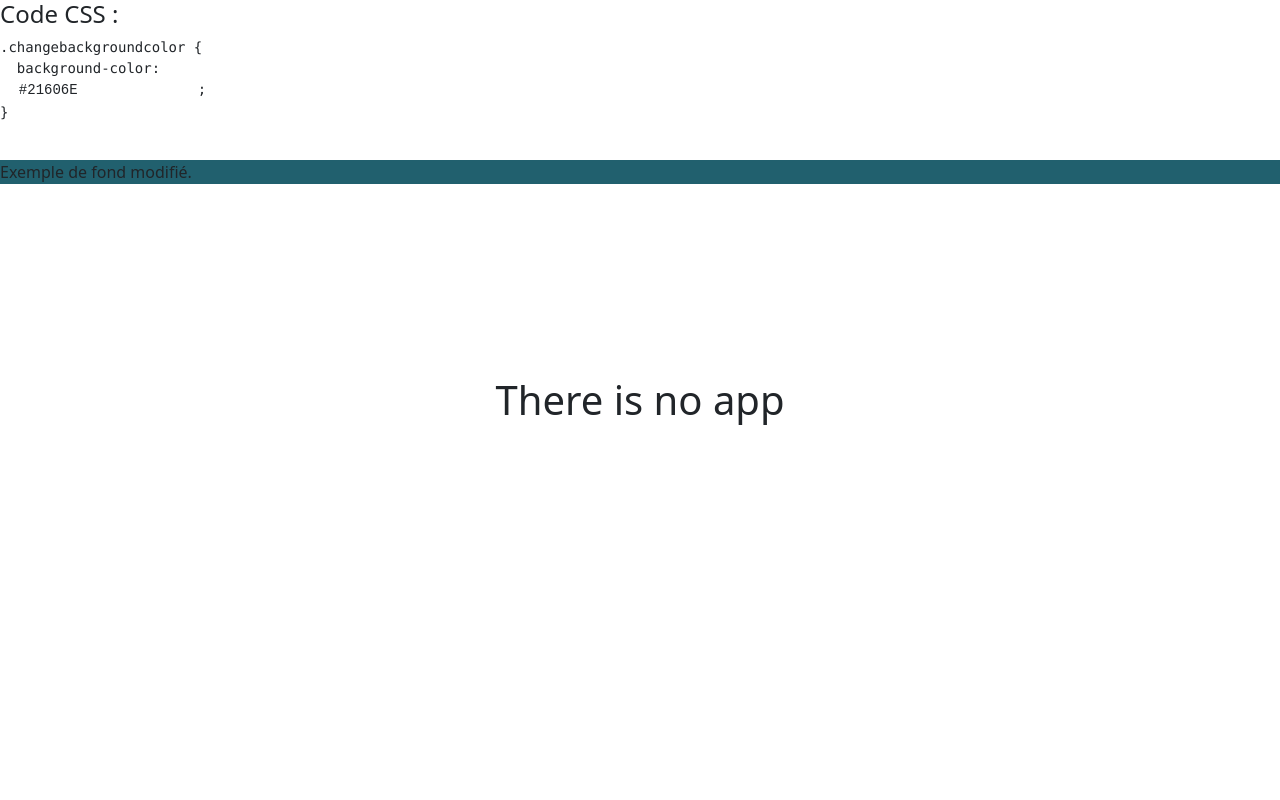
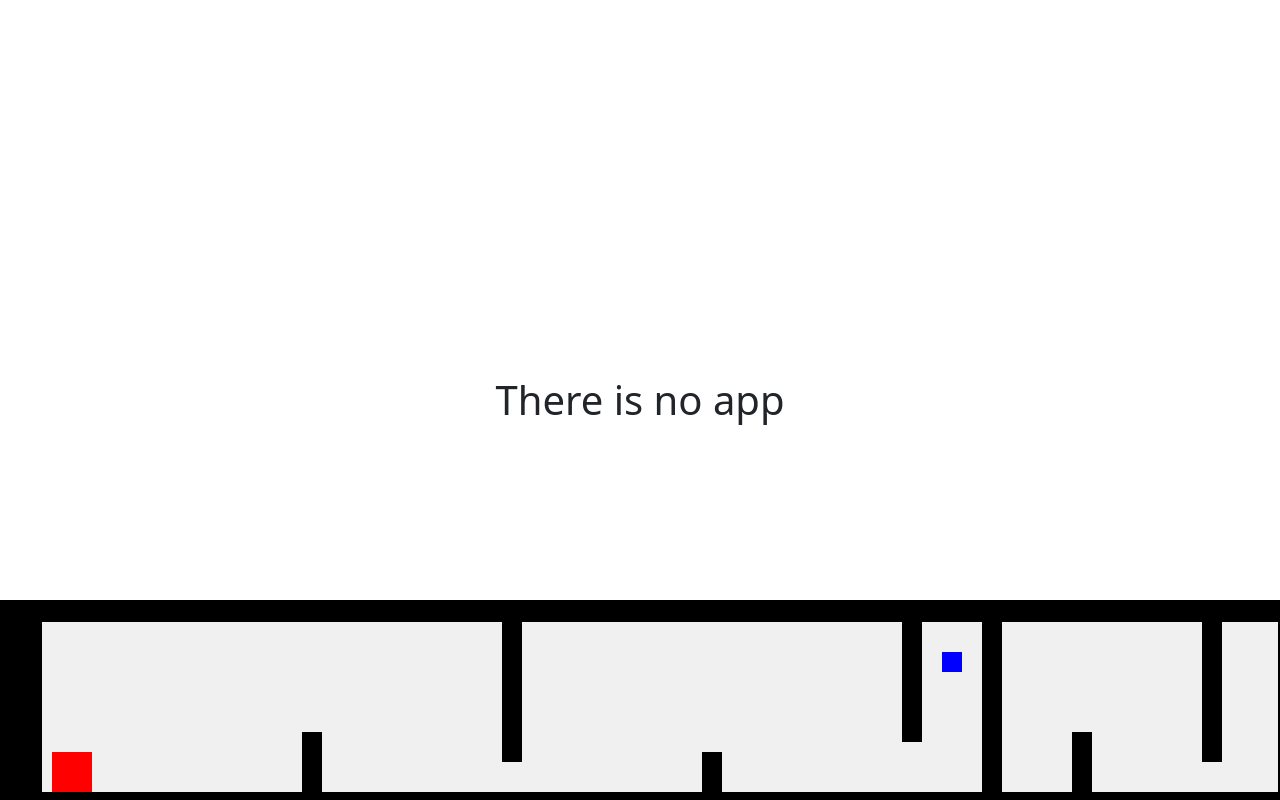
Before and after one commit to NiLeJus/Challenge_48h, an Angular app: page / in a window 1280 px wide. Built offline with nearby package versions, Linux system fonts and the light colour scheme.

Commit message:
feat (runner): runner ok without end button

```diff
--- a/src/_styles/styles.scss
+++ b/src/_styles/styles.scss
@@ -8,3 +8,16 @@
   left: 50%;
   transform: translate(-50%, -50%);
 }
+
+::-webkit-scrollbar {
+  display: none;
+}
+
+
+body {
+  box-sizing: border-box;
+  scrollbar-width: none;
+  /* Firefox */
+  -ms-overflow-style: none;
+  /* Internet Explorer 10+ */
+}
--- a/src/app/app.routes.ts
+++ b/src/app/app.routes.ts
@@ -1,7 +1,9 @@
 import { Routes } from '@angular/router';
 import { LandingScreenComponent } from '../views/screens/landing-screen/landing-screen.component';
+import { RunnerComponent } from '../views/screens/runner/runner.component';
 
 export const routes: Routes = [
-    { path: '', component: LandingScreenComponent },
-    { path: '**', component: LandingScreenComponent }
+  { path: '', component: LandingScreenComponent },
+  { path: '**', component: LandingScreenComponent },
+  { path: 'runner', component: RunnerComponent },
 ];
--- a/src/views/screens/landing-screen/landing-screen.component.html
+++ b/src/views/screens/landing-screen/landing-screen.component.html
@@ -1,3 +1,7 @@
-<h1 class="centered">There is no app</h1>
+<section>
+  <div class="blank">
 
-<app-correct-css />
+  </div>
+  <h1 class="centered">There is no app</h1>
+  <app-runner></app-runner>
+</section>
--- a/src/views/screens/landing-screen/landing-screen.component.scss
+++ b/src/views/screens/landing-screen/landing-screen.component.scss
@@ -0,0 +1,12 @@
+section {
+  height: 100vh;
+  display: flex;
+  flex-direction: column;
+  justify-content: space-between;
+
+  .blank,
+  app-runner {
+    height: fit-content;
+    width: 100%;
+  }
+}
--- a/src/views/screens/landing-screen/landing-screen.component.ts
+++ b/src/views/screens/landing-screen/landing-screen.component.ts
@@ -1,9 +1,10 @@
 import { Component } from '@angular/core';
 import { CorrectCssComponent } from "../correct-css/correct-css.component";
+import { RunnerComponent } from '../runner/runner.component';
 
 @Component({
   selector: 'app-landing-screen',
-  imports: [CorrectCssComponent],
+  imports: [RunnerComponent, CorrectCssComponent],
   templateUrl: './landing-screen.component.html',
   styleUrl: './landing-screen.component.scss'
 })
--- /dev/null
+++ b/src/views/screens/runner/runner.component.html
@@ -0,0 +1,19 @@
+@if(runner){
+<div class="game-container">
+  <div class="character" [style.left.px]="characterX" [style.top.px]="characterY" [style.height.px]="characterHeight">
+  </div>
+
+  <div *ngFor="let obstacle of obstacles" [ngStyle]="{
+     'position': 'absolute',
+     'left': obstacle.x + 'px',
+     'top': obstacle.y + 'px',
+     'width': obstacle.width + 'px',
+     'height': obstacle.height + 'px',
+     'background-color': obstacle.isMiam ? 'blue' : (obstacle.isTP ? 'violet' : 'black')
+   }">
+  </div>
+  <button class="final-button" (click)="resetView()">
+    click ?
+  </button>
+</div>
+}
--- /dev/null
+++ b/src/views/screens/runner/runner.component.scss
@@ -0,0 +1,28 @@
+.game-container {
+  width: 100%;
+  height: 200px;
+  border: 2px solid black;
+  position: relative;
+
+  overflow: hidden;
+  background-color: #f0f0f0;
+
+}
+
+.character {
+  width: 40px;
+  height: 40px;
+  background-color: red;
+  position: absolute;
+}
+
+.obstacle {
+  background-color: #000000;
+  position: absolute;
+}
+
+.final-button {
+  position: absolute;
+  margin-top: 100px;
+  margin-left: 2000px;
+}
--- /dev/null
+++ b/src/views/screens/runner/runner.component.ts
@@ -0,0 +1,236 @@
+import { Component, HostListener, OnInit } from '@angular/core';
+import { CommonModule } from '@angular/common';
+
+@Component({
+  selector: 'app-runner',
+  standalone: true,
+  imports: [CommonModule],
+  templateUrl: './runner.component.html',
+  styleUrls: ['./runner.component.scss']
+})
+export class RunnerComponent implements OnInit {
+  runner: boolean = true
+  characterX = 50;
+  characterY = 150;
+  initialY = 150;
+  velocityX = 0;
+  velocityY = 0;
+  isJumping = false;
+  isSneaking = false;
+  characterHeight = 40;
+  moveSpeed = 5;
+  gravity = 1;
+  jumpStrength = 15;
+  jumpDirection = 0;
+  gameInterval: any;
+
+  obstacles = [
+    { x: 0, y: 0, width: 40, height: 200 }, // mur gauche
+    { x: 0, y: 190, width: 2100, height: 40, isGround: true }, // sol (ne compte pas comme obstacle)
+    { x: 0, y: 0, width: 2100, height: 20, isGround: true }, // plafond (ne compte pas comme obstacle)
+    { x: 2100, y: 0, width: 20, height: 200 }, // plafond (ne compte pas comme obstacle)
+
+    // { x: 1660, y: 0, width: 40, height: 200 }, // mur gauche
+
+
+
+    { x: 300, y: 130, width: 20, height: 70 }, //1er obstacle (saut)
+    { x: 500, y: 0, width: 20, height: 160 }, //2e obstacle (sneak)
+    { x: 700, y: 150, width: 20, height: 40 }, //3e obstacle (petit saut)
+    { x: 900, y: 0, width: 20, height: 140 },
+    { x: 980, y: 0, width: 20, height: 140 },
+    { x: 940, y: 50, width: 20, height: 20, isMiam: true },
+    { x: 980, y: 0, width: 20, height: 200, isBariere: true },
+    { x: 1070, y: 130, width: 20, height: 70 },
+    { x: 1200, y: 0, width: 20, height: 160 },
+    { x: 1300, y: 130, width: 20, height: 70 },
+    { x: 1400, y: 130, width: 20, height: 70 },
+
+    { x: 1550, y: 100, width: 20, height: 20, isTP: true },
+
+
+    { x: 1750, y: 0, width: 20, height: 200, isFinalBarriere: true },
+
+
+
+
+  ];
+
+
+  ngOnInit() {
+    // Démarrer la boucle de jeu
+    this.gameInterval = setInterval(() => this.gameLoop(), 20);
+  }
+
+  // Boucle de jeu principale
+  gameLoop() {
+    const newX = this.characterX + this.velocityX;
+
+    // Vérifier les collisions avant de déplacer
+    if (this.checkCollision(newX, this.characterY)) {
+      this.characterX = 50;  // Position initiale (x)
+      this.characterY = 150; // Position initiale (y)
+      this.velocityX = 0;    // Arrêter le mouvement horizontal
+      this.isJumping = false; // Réinitialiser le saut
+      this.jumpDirection = 0; // Réinitialiser la direction du saut
+      window.scrollTo({ top: 0, left: 0, behavior: 'smooth' });
+
+    } else {
+      this.characterX = newX;
+    }
+  }
+
+  @HostListener('window:keydown', ['$event'])
+  handleKeyDown(event: KeyboardEvent) {
+    if (event.code === 'ArrowRight') {
+      this.velocityX = this.moveSpeed;
+      if (this.isJumping) {
+        this.jumpDirection = -1;
+      }
+    } else if (event.code === 'ArrowLeft') {
+      this.velocityX = -this.moveSpeed;
+      if (this.isJumping) {
+        this.jumpDirection = 1;
+      }
+    } else if ((event.code === 'Space' || event.code === 'ArrowUp') && !this.isJumping) {
+      this.jump();
+    } else if (event.code === 'ArrowDown' && !this.isSneaking) {
+      this.sneak(true);  // Activer le mode sneak
+    }
+  }
+
+  @HostListener('window:keyup', ['$event'])
+  handleKeyUp(event: KeyboardEvent) {
+    // Arrêter le mouvement horizontal quand on relâche les touches
+    if (event.code === 'ArrowRight' && this.velocityX > 0) {
+      this.velocityX = 0;
+    } else if (event.code === 'ArrowLeft' && this.velocityX < 0) {
+      this.velocityX = 0;
+    }
+
+    // Désactiver le sneak lorsque la touche est relâchée
+    if (event.code === 'ArrowDown' && this.isSneaking) {
+      this.sneak(false);  // Désactiver le mode sneak
+    }
+  }
+
+  jump() {
+    if (this.isJumping) return;
+    this.isJumping = true;
+    let jumpVelocity = this.jumpStrength;
+    let horizontalVelocity = this.velocityX;
+
+    let jumpInterval = setInterval(() => {
+      // Calculer la nouvelle position pendant le saut
+      const newX = this.characterX + horizontalVelocity;
+      const newY = this.characterY - jumpVelocity;
+
+      // Vérifier les collisions avant de déplacer
+      if (!this.checkCollision(newX, newY)) {
+        this.characterX = newX;
+        this.characterY = newY;
+      } else {
+        // Si collision, arrêter le mouvement
+        horizontalVelocity = 0;
+      }
+
+      jumpVelocity -= this.gravity;
+
+      // Si on est de retour au sol
+      if (this.characterY >= this.initialY && jumpVelocity <= 0) {
+        clearInterval(jumpInterval);
+        this.isJumping = false;
+        this.characterY = this.initialY;
+        this.jumpDirection = 0;
+      }
+
+      // Appliquer le mouvement diagonal si nécessaire
+      if (this.jumpDirection === 1) {
+        const newX = this.characterX - 1;
+        if (!this.checkCollision(newX, this.characterY)) {
+          this.characterX = newX;
+        }
+      } else if (this.jumpDirection === -1) {
+        const newX = this.characterX + 1;
+        if (!this.checkCollision(newX, this.characterY)) {
+          this.characterX = newX;
+        }
+      }
+    }, 20);
+  }
+
+  sneak(isSneaking: boolean) {
+    if (isSneaking) {
+      // Activer le mode sneak
+      this.isSneaking = true;
+      const originalHeight = this.characterHeight;
+      const reducedHeight = 20; // Hauteur réduite
+
+      const heightDifference = originalHeight - reducedHeight;
+
+      this.characterHeight = reducedHeight;
+      this.characterY = this.characterY + heightDifference;
+    } else {
+      // Désactiver le mode sneak
+      this.isSneaking = false;
+      const originalHeight = 40; // Hauteur normale
+      const reducedHeight = 20;
+
+      const heightDifference = originalHeight - reducedHeight;
+
+      this.characterHeight = originalHeight;
+      this.characterY = this.characterY - heightDifference;
+    }
+  }
+  checkCollision(newX: number, newY: number): boolean {
+    return this.obstacles.some(obstacle => {
+      if (obstacle.isGround) return false;
+
+      const isColliding = newX < obstacle.x + obstacle.width &&
+        newX + 40 > obstacle.x &&
+        newY < obstacle.y + obstacle.height &&
+        newY + this.characterHeight > obstacle.y;
+
+      if (obstacle.isMiam && isColliding) {
+        this.handleMiamCollision();
+      }
+
+      if (obstacle.isTP && isColliding) {
+        this.handleTPCollision();
+      }
+
+      return isColliding;
+    });
+  }
+
+
+  handleMiamCollision() {
+    console.log("Collision avec l'objet Miam détectée !");
+
+    // Supprimer tous les obstacles "isBariere" après la collision avec "Miam"
+    this.obstacles = this.obstacles.filter(obstacle => !obstacle.isBariere);
+    this.obstacles = this.obstacles.filter(obstacle => !obstacle.isMiam);
+
+    // Tu peux ici ajouter d'autres actions, comme augmenter un score ou jouer un son
+  }
+
+  handleTPCollision() {
+    console.log("Collision avec l'objet TP détectée !");
+    const gameContainer = document.querySelector('.game-container') as HTMLElement;
+    if (gameContainer) {
+      gameContainer.style.overflow = 'visible';
+      // gameContainer.style.overflowY = 'hidden';
+      this.obstacles = this.obstacles.filter(obstacle => !obstacle.isTP);
+      this.obstacles = this.obstacles.filter(obstacle => !obstacle.isFinalBarriere);
+
+
+    }
+  }
+
+  resetView() {
+    window.scrollTo({ top: 0, left: 0, behavior: 'smooth' });
+    this.runner = false;
+  }
+
+
+}
```
Also changed, not shown: src/views/screens/correct-css/correct-css.component.html (line endings or trailing spaces), 1 other file (tests, documents, lock files or other folders).
